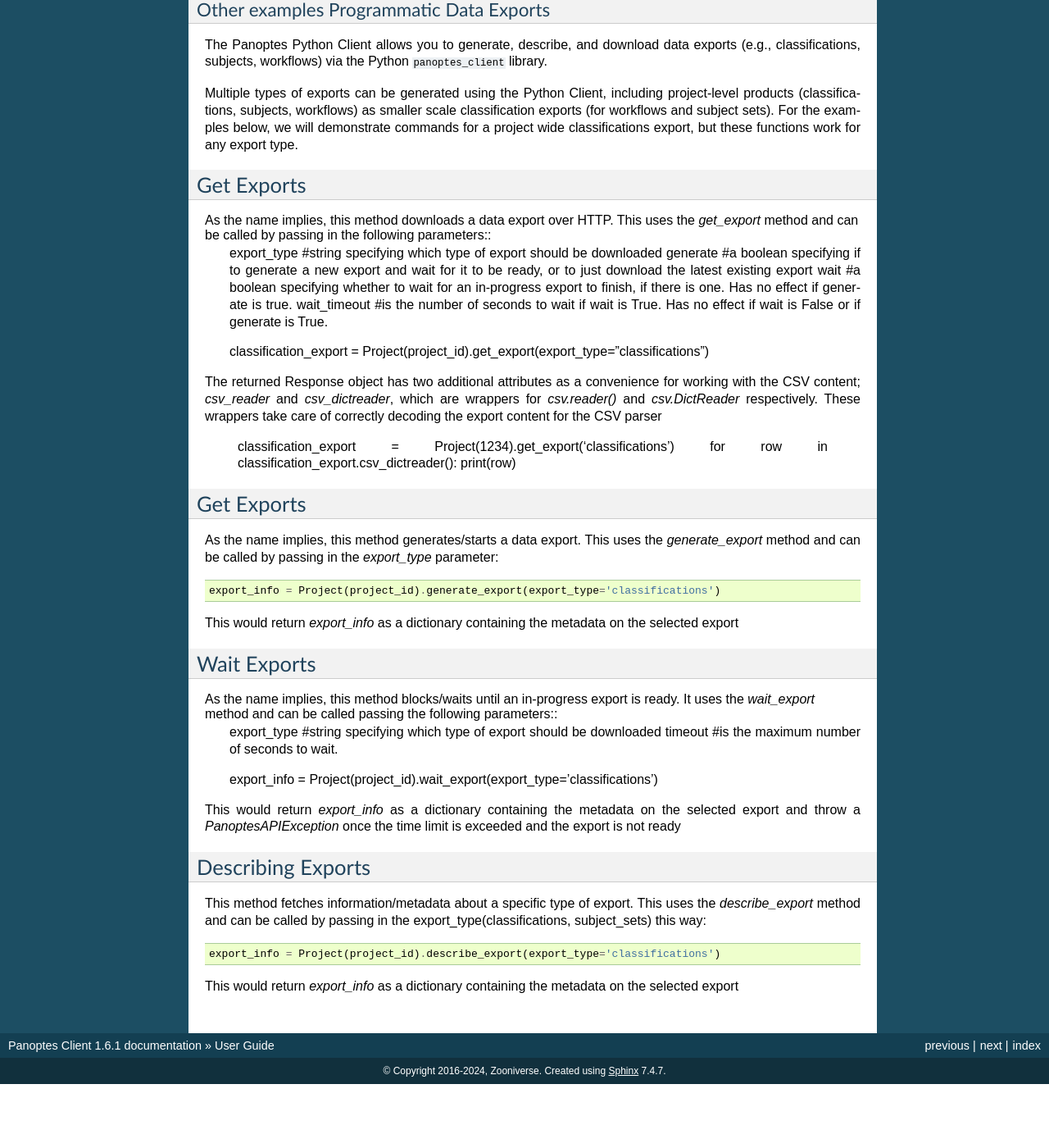
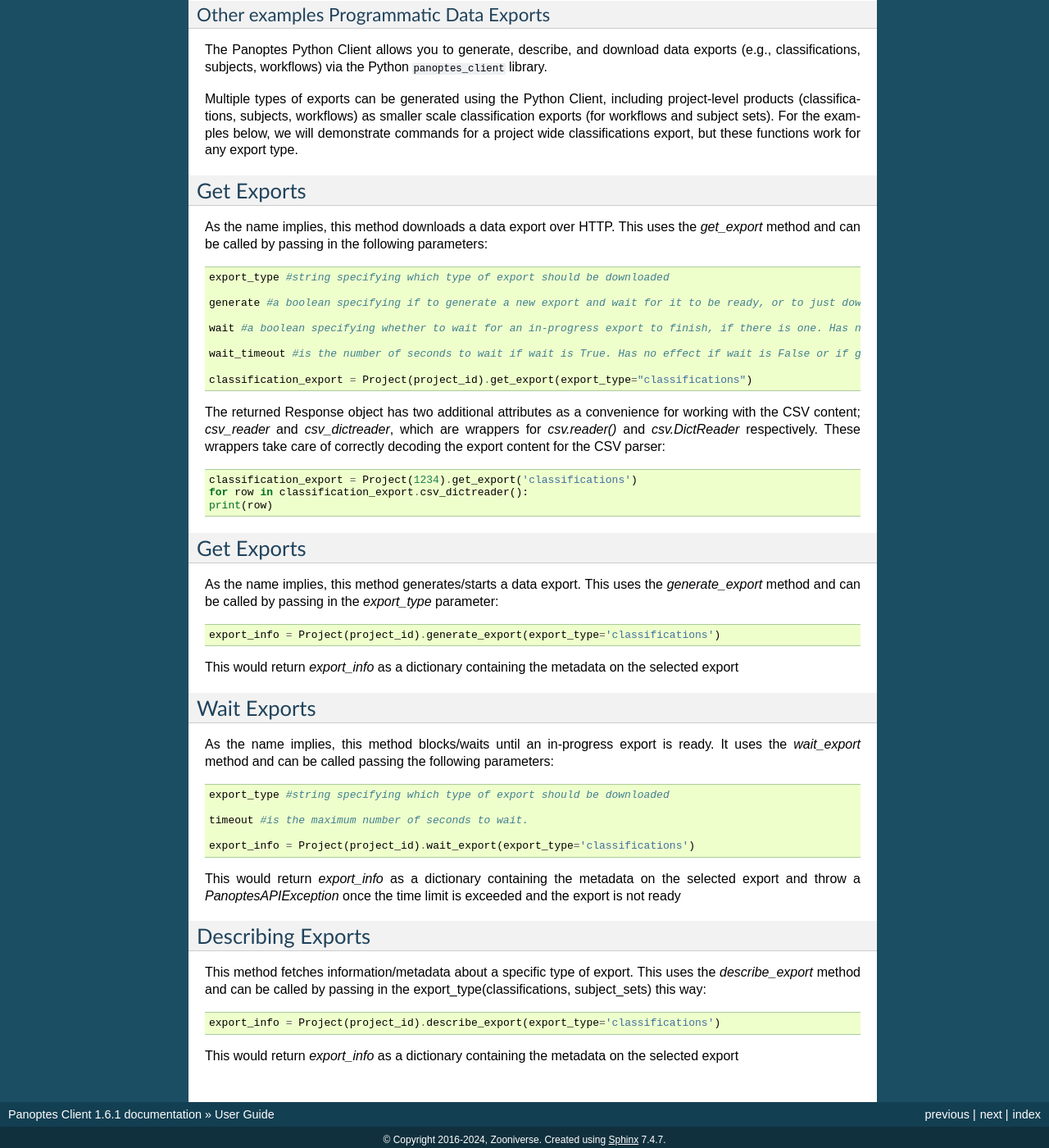
Before and after one commit to zooniverse/panoptes-python-client, a Sphinx documentation site: the page built from docs/user_guide.rst, in a window 1280 px wide and 1400 px high, scrolled down 7220 px. Shown: the whole window at 82% size. Built offline with Sphinx 7.4.7, drawn with Linux system fonts in a browser that asks for light colours; before the commit the page ends 8542 px from its top, so only the background shows below that; some of the changed text lies outside the part shown.

Commit message:
modify formatting

```diff
--- a/docs/user_guide.rst
+++ b/docs/user_guide.rst
@@ -386,14 +386,14 @@
 ~~~~~~~~~~~~~~~~~~~~~~~~~~~~~~~~~~~~~~~~~~~~~
 The project copier feature clones an existing template project (i.e., projects which have the project.configuration `template` flag set as true and are not live).
 
-You can set the template flag using the Project.save() method. See example below:::
+You can set the template flag using the Project.save() method. See example below::
 
     project = Project(project_id)
     project.configuration = {"template": True}
     project.save()
 
 How to use::
-This functionality can be accessed by the Panoptes python client. It exists on the Project module and can be called with the `copy` method.
+This functionality can be accessed by the Panoptes python client. It exists on the Project module and can be called with the `copy` method::
 
     Project(project_id).copy()
 
@@ -412,15 +412,19 @@
 --------------
 
 As the name implies, this method downloads a data export over HTTP. This uses the `get_export` method and can be called by passing in the following parameters::
+
     export_type #string specifying which type of export should be downloaded
+
     generate #a boolean specifying if to generate a new export and wait for it to be ready, or to just download the latest existing export
+
     wait #a boolean specifying whether to wait for an in-progress export to finish, if there is one. Has no effect if generate is true.
+
     wait_timeout #is the number of seconds to wait if wait is True. Has no effect if wait is False or if generate is True.
 
     classification_export = Project(project_id).get_export(export_type="classifications")
 
 The returned Response object has two additional attributes as a convenience for working with the CSV content; `csv_reader` and `csv_dictreader`, which are wrappers for `csv.reader()` and `csv.DictReader` respectively.
-These wrappers take care of correctly decoding the export content for the CSV parser
+These wrappers take care of correctly decoding the export content for the CSV parser::
 
     classification_export = Project(1234).get_export('classifications')
     for row in classification_export.csv_dictreader():
@@ -437,7 +441,9 @@
 Wait Exports
 --------------
 As the name implies, this method blocks/waits until an in-progress export is ready. It uses the `wait_export` method and can be called passing the following parameters::
+
     export_type #string specifying which type of export should be downloaded
+
     timeout #is the maximum number of seconds to wait.
 
     export_info = Project(project_id).wait_export(export_type='classifications')
```
